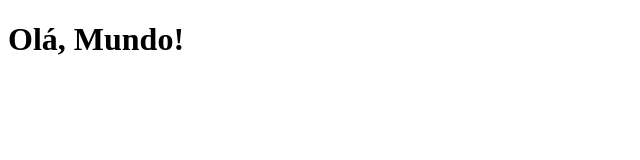
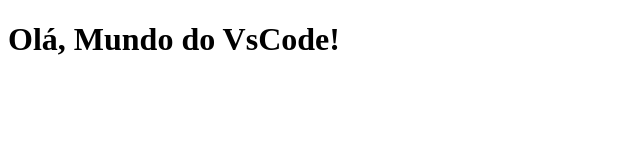
Before and after one commit to PedroLu1z/testevscode, a plain HTML site: page index.html in a window 1280 px wide. Shown: the whole page, without its empty margins (0-640 px from the left). Drawn offline with Linux system fonts and the light colour scheme.

Commit message:
Update index.html

```diff
--- a/index.html
+++ b/index.html
@@ -7,6 +7,6 @@
     <title>Document</title>
 </head>
 <body>
-    <h1>Olá, Mundo!</h1>
+    <h1>Olá, Mundo do VsCode!</h1>
 </body>
 </html>
```
